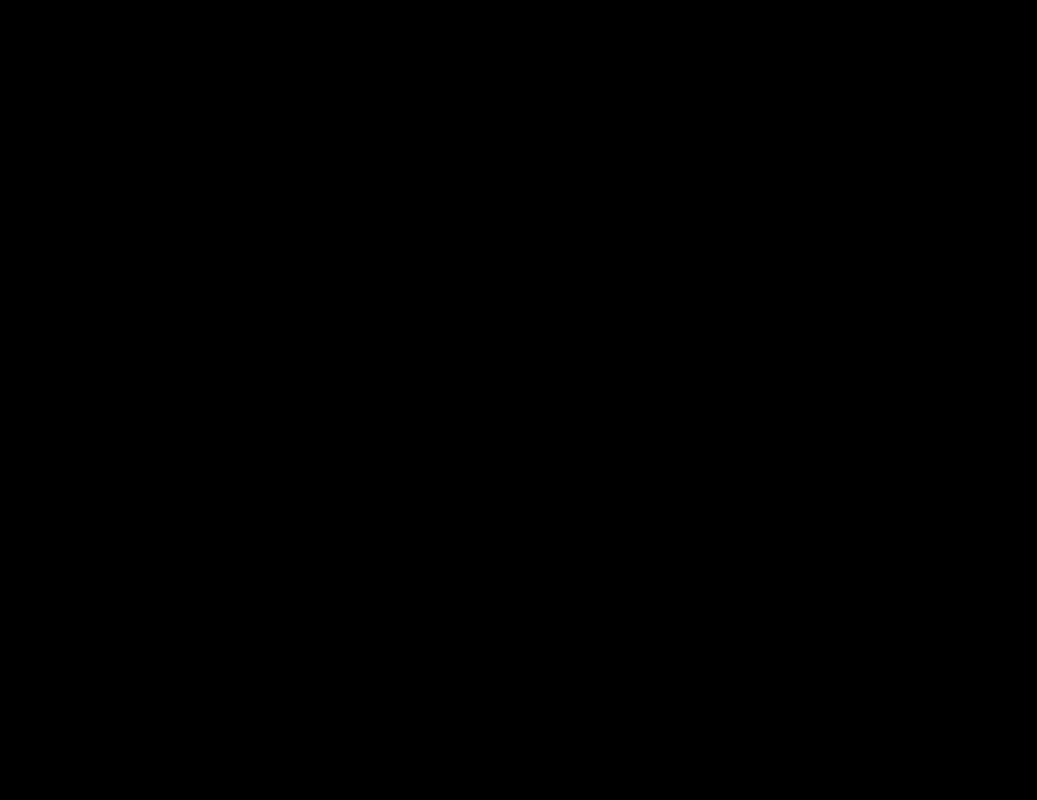
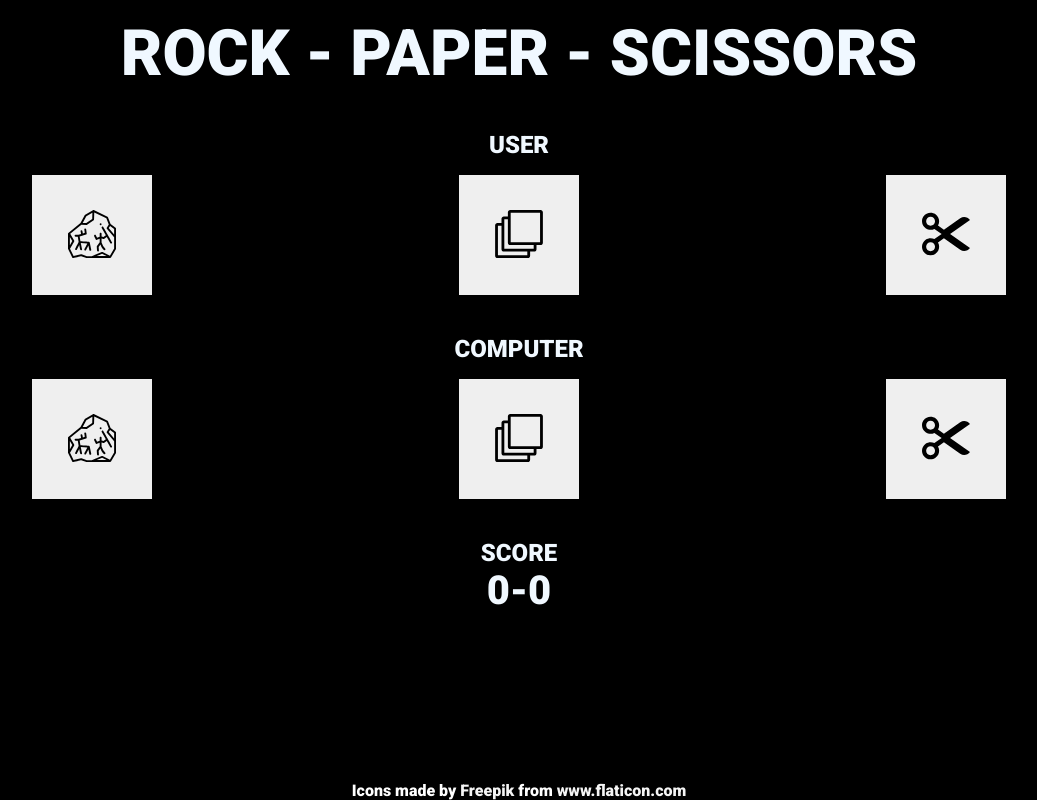
Before and after one commit to Jay-Chheda/rock-paper-scissors, a plain HTML site: page index.html in a window 1280 px wide. Shown: the whole page, without its empty margins (121-1158 px from the left). Drawn offline with Linux system fonts and the light colour scheme.

Commit message:
add css and svg images

```diff
--- a/index.html
+++ b/index.html
@@ -9,6 +9,40 @@
     <link rel="shortcut icon" href="#" type="image/x-icon">
 </head>
 <body>
+    <div id="game-title"><h1>ROCK - PAPER - SCISSORS</h1></div>
+
+
+    <div id="user-heading">
+        <h2>USER</h2>
+    </div>
+
+    <div class="player-choice">
+        <button id="user-rock"><img src="cave-painting.svg" alt="ROCK"></button>
+        <button id="user-paper"><img src="paper.svg" alt="PAPER"></button>
+        <button id="user-scissor"><img src="scissors.svg" alt="SCISSOR"></button>
+
+    </div>
+
+    <div id="computer-heading">
+        <h2>COMPUTER</h2>
+    </div>
+
+
+    <div class="player-choice">
+        <button id="computer-rock"><img src="cave-painting.svg" alt="ROCK"></button>
+        <button id="computer-paper"><img src="paper.svg" alt="PAPER"></button>
+        <button id="computer-scissor"><img src="scissors.svg" alt="SCISSOR"></button>
+
+    </div>
+
+    <div id="score-heading">
+        <h2>SCORE</h2>
+    </div>
+    <div id="score">
+        <div id="user-score">0</div>
+        <div>-</div>
+        <div id="computer-score">0</div>
+    </div>
 
 
 
@@ -25,6 +59,21 @@
 
 
 
+
+
+
+
+
+
+
+
+
+<footer>
+    <p class="credit">Icons made by <a href="https://www.freepik.com" title="Freepik">Freepik</a> from <a href="https://www.flaticon.com/" title="Flaticon">www.flaticon.com</a></p>
+</footer>
+
+
+
 <script src="index.js"></script>
 </body>
 </html>
--- a/styles.css
+++ b/styles.css
@@ -1,8 +1,102 @@
-html,body{
+@import url('https://fonts.googleapis.com/css2?family=Roboto:wght@900&display=swap');
+* {
+    padding: 0;
     margin: 0;
-    padding: 0;
-    font-family: sans-serif;
+  }
+
+a{
+    text-decoration: none;
+    color: whitesmoke;
 }
 body{
     background-color: black;
+    font-family: 'Roboto', sans-serif;
+    color: aliceblue;
+    border: none;
 }
+button{
+    font-family: 'Roboto', sans-serif;
+    color: aliceblue;
+    border: none;
+    outline: none;
+}
+
+#game-title{
+    text-align: center;
+    position: relative;
+    margin-top: 2vh;
+    font-size: 4vh;
+    }
+
+@media only screen and (max-width:800px)
+{
+
+#game-title{
+
+    margin-top: 2vh;
+    font-size: 2vh;
+    }
+
+}
+
+#user-heading{
+    margin-top: 5vh;
+    text-align: center;
+    font-size: 2vh;
+
+}
+#score-heading{
+    margin-top: 5vh;
+    text-align: center;
+    font-size: 2vh;
+
+
+}
+#computer-heading{
+    margin-top: 5vh;
+    text-align: center;
+    font-size: 2vh;
+}
+#score{
+    display: flex;
+    flex-flow:row nowrap;
+    justify-content: center;
+}
+
+#score>div{
+    font-size: 5vh;
+}
+
+.player-choice{
+    display: flex;
+    flex-flow: row nowrap;
+    justify-content:space-around;
+    margin-top: 2vh;
+}
+
+.player-choice>button{
+    width: 15vh;
+    height:15vh;
+    padding: 1em;
+
+    border-width: 3px;
+
+}
+
+
+
+button:hover{
+    background-color: cadetblue;
+}
+img{
+    height: 6vh;
+}
+
+
+footer{
+    position: absolute;
+    bottom: 0;
+    width: 100%;
+    text-align: center;
+    color:white;
+}
```
Also changed, not shown: cave-painting.svg (added), paper.svg (added), scissors.svg (added).
